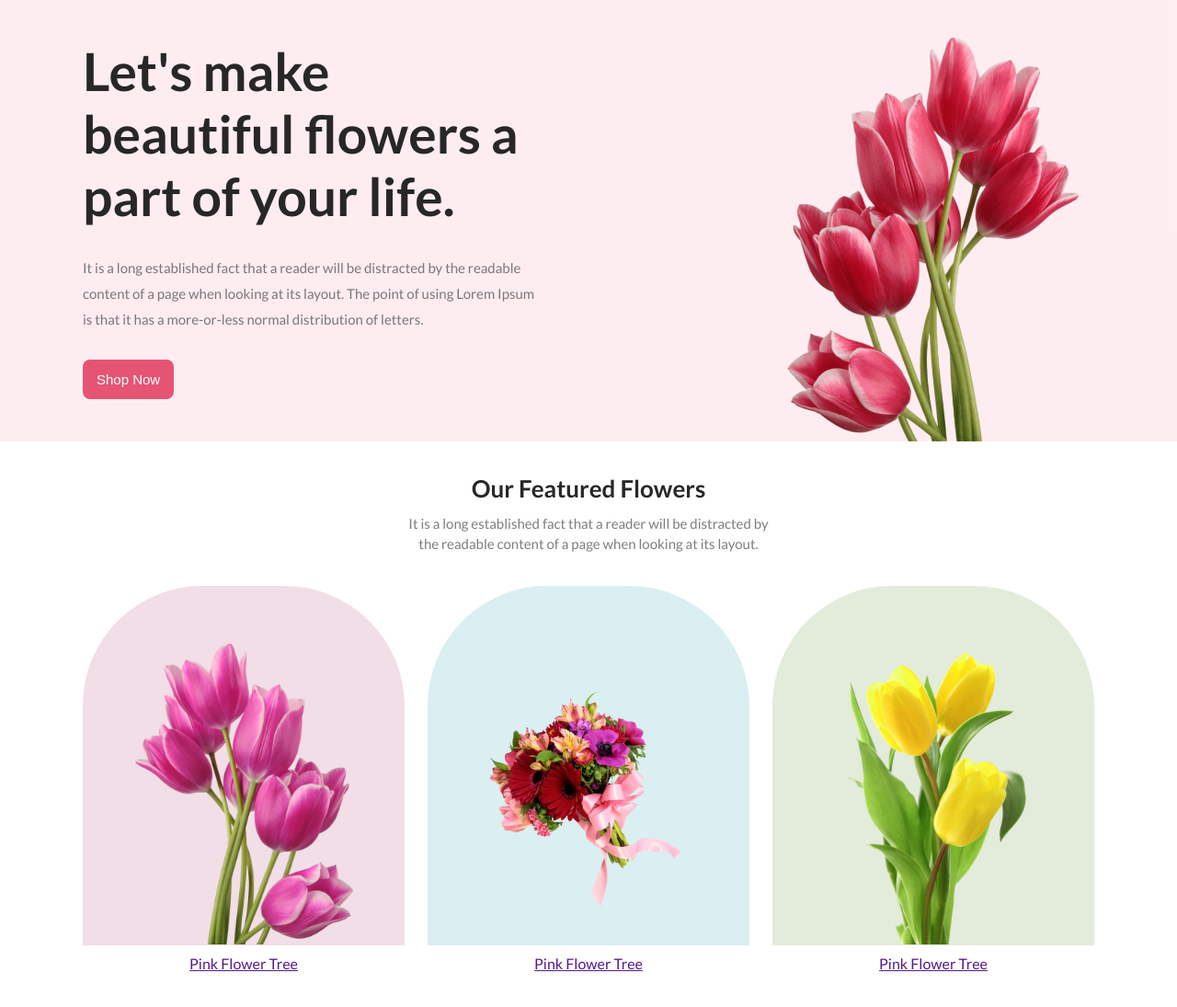
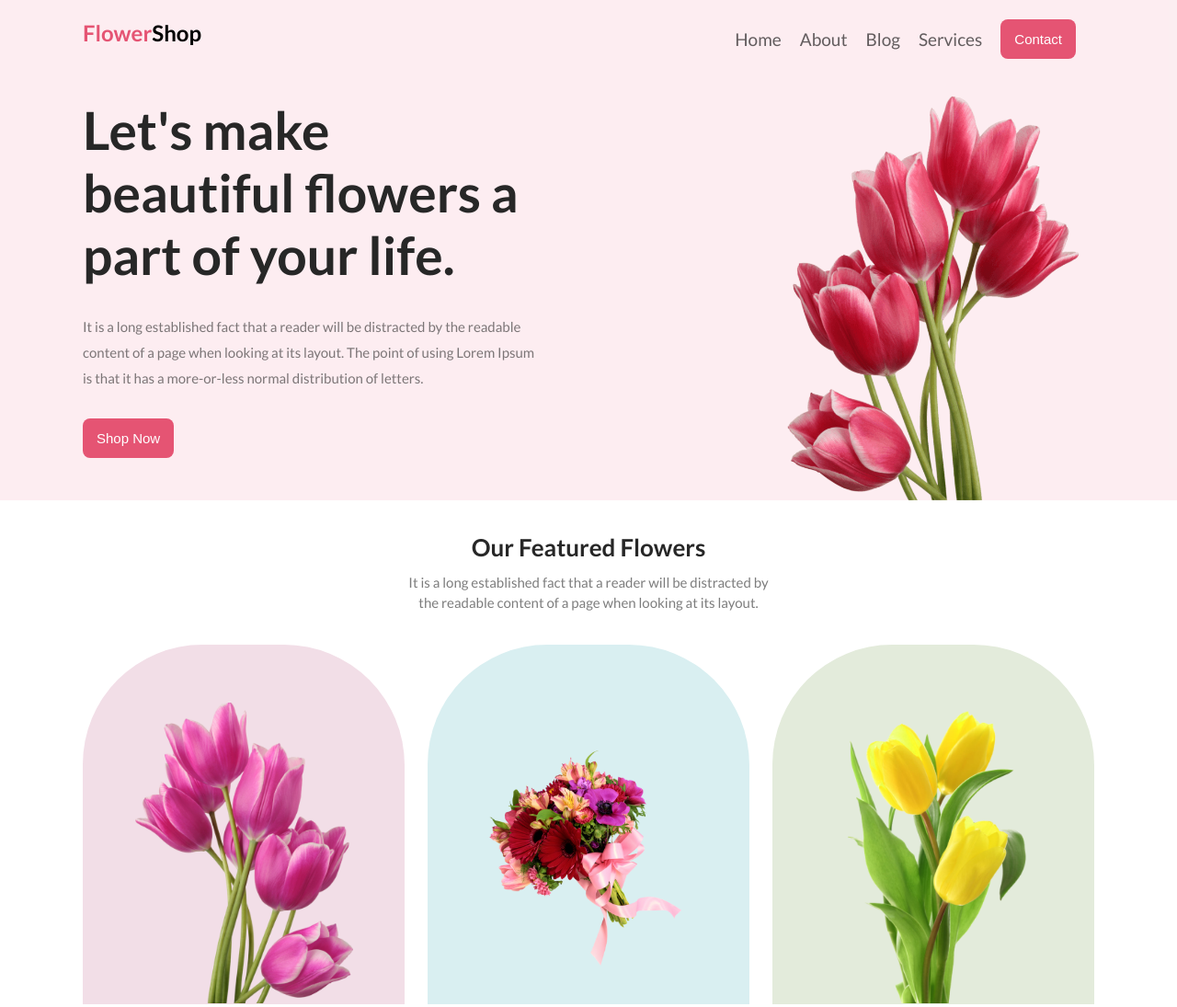
Before and after one commit to xamanDawud/shop-of-flower-website, a plain HTML site: page index.html in a window 1280 px wide. Shown: the top 1095 px of the page at 92% size. Drawn offline with Linux system fonts and the light colour scheme.

Commit message:
navbar added

```diff
--- a/index.html
+++ b/index.html
@@ -11,6 +11,18 @@
 
 <body>
     <header>
+        <!-- navbar start from here  -->
+        <nav>
+            <h2><span class="hot-deal-highlight">Flower</span>Shop</h2>
+            <ul>
+                <li>Home </li>
+                <li>About </li>
+                <li>Blog </li>
+                <li>Services </li>
+                <li><button class="btn-primary">Contact</button></li>
+            </ul>
+        </nav>
+        <!-- navbar end in here  -->
         <!-- Banner section start from here  -->
         <div class="banner">
             <div class="banner-content">
--- a/styles/style.css
+++ b/styles/style.css
@@ -43,6 +43,29 @@ body {
   width: 1100px;
   margin: 0 auto;
 }
+
+/* navbar style start from here  */
+nav {
+  width: 1100px;
+  display: flex;
+  justify-content: space-between;
+  margin: 0 auto;
+  padding-top: 21px;
+}
+nav ul {
+  display: flex;
+  align-content: center;
+  justify-content: center;
+  align-items: center;
+}
+nav ul > li {
+  list-style: none;
+  margin-right: 20px;
+  font-size: 19px;
+  cursor: pointer;
+  color: #0000009c;
+}
+/* navbar style End in here  */
 
 /* banner style start from here  */
 header {
@@ -203,6 +226,7 @@ header {
   background-position: center;
   margin-top: 50px;
   padding: 75px 0px;
+  padding-bottom: 96px;
 }
 .input-box {
   border: none;
```
